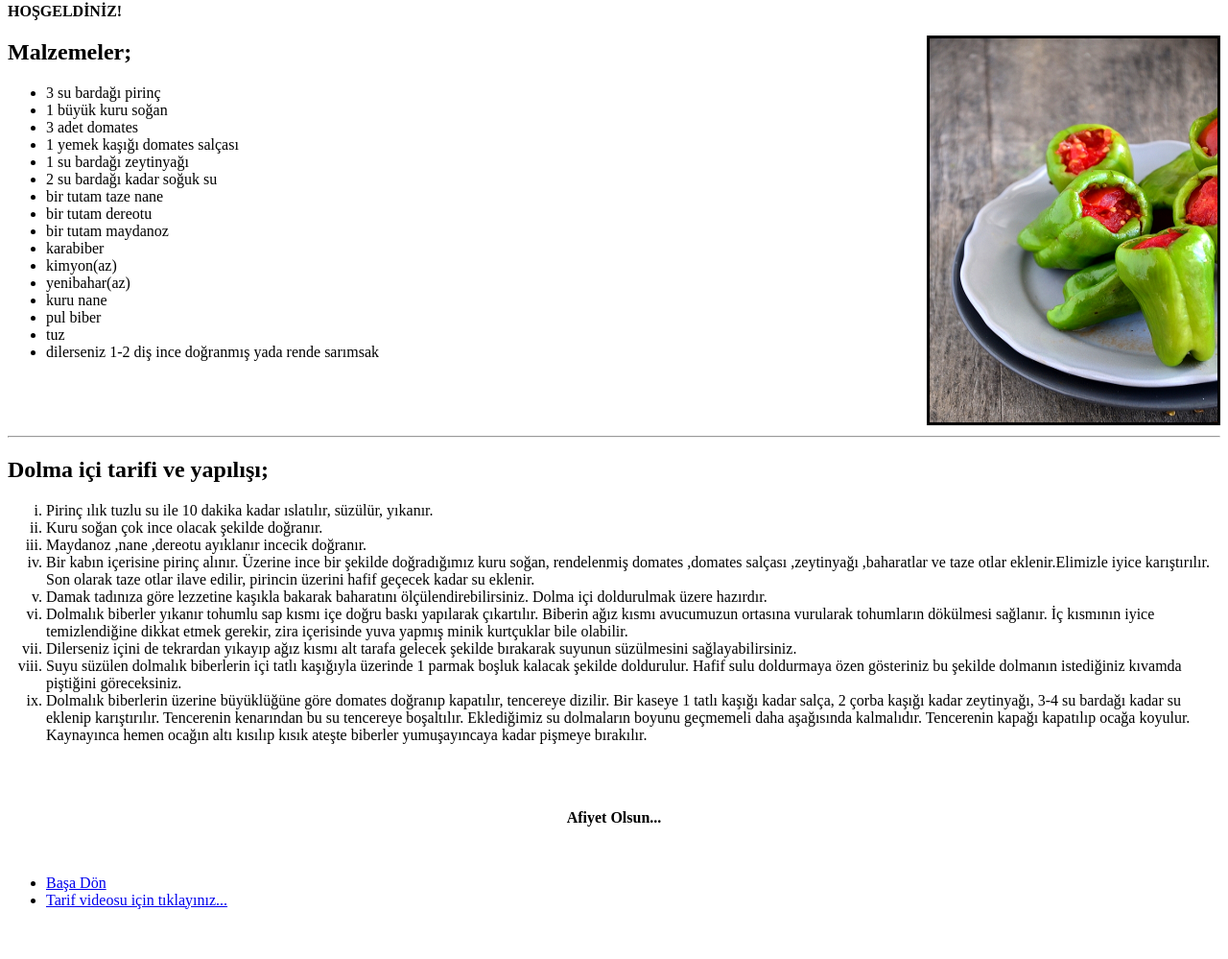
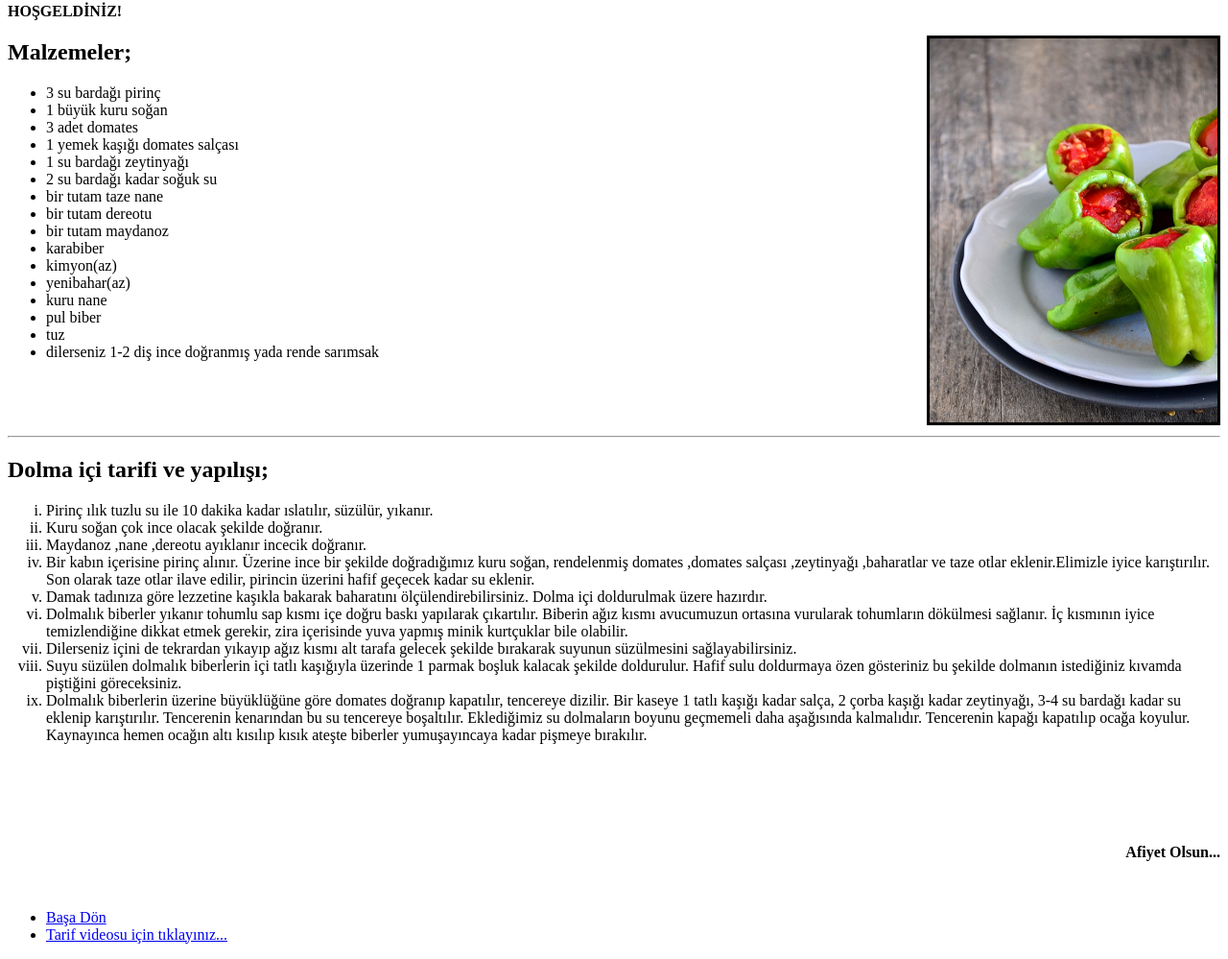
Before and after one commit to Yusuf9545/kodluyoruzilkrepo, a plain HTML site: page 3.hafta-tarif-odevi/index.html in a window 1280 px wide. Shown: the part 77-1076 px from the top of the page at 96% size. Before the commit the page ends 1040 px from the top, so only its background shows below. Drawn offline with Linux system fonts and the light colour scheme.

Commit message:
files changed

```diff
--- a/3.hafta-tarif-odevi/index.html
+++ b/3.hafta-tarif-odevi/index.html
@@ -59,7 +59,9 @@
             </ol>
             <br>
             <br>
-            <p align="center"><strong>Afiyet Olsun...</strong></p>
+            <br>
+            <br>
+            <p align="right"><strong>Afiyet Olsun...</strong></p>
         </article>
     </section>
     <br>
```
